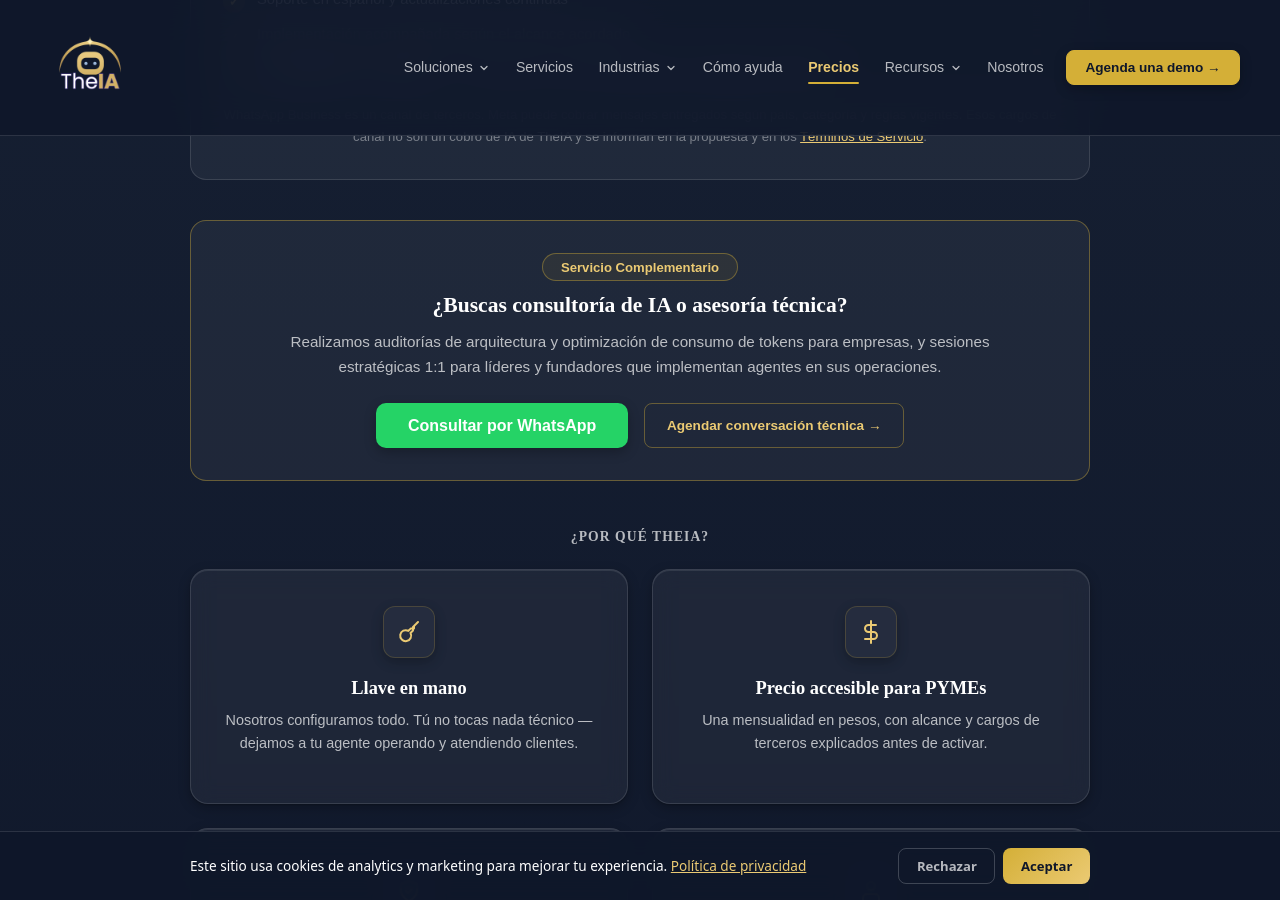
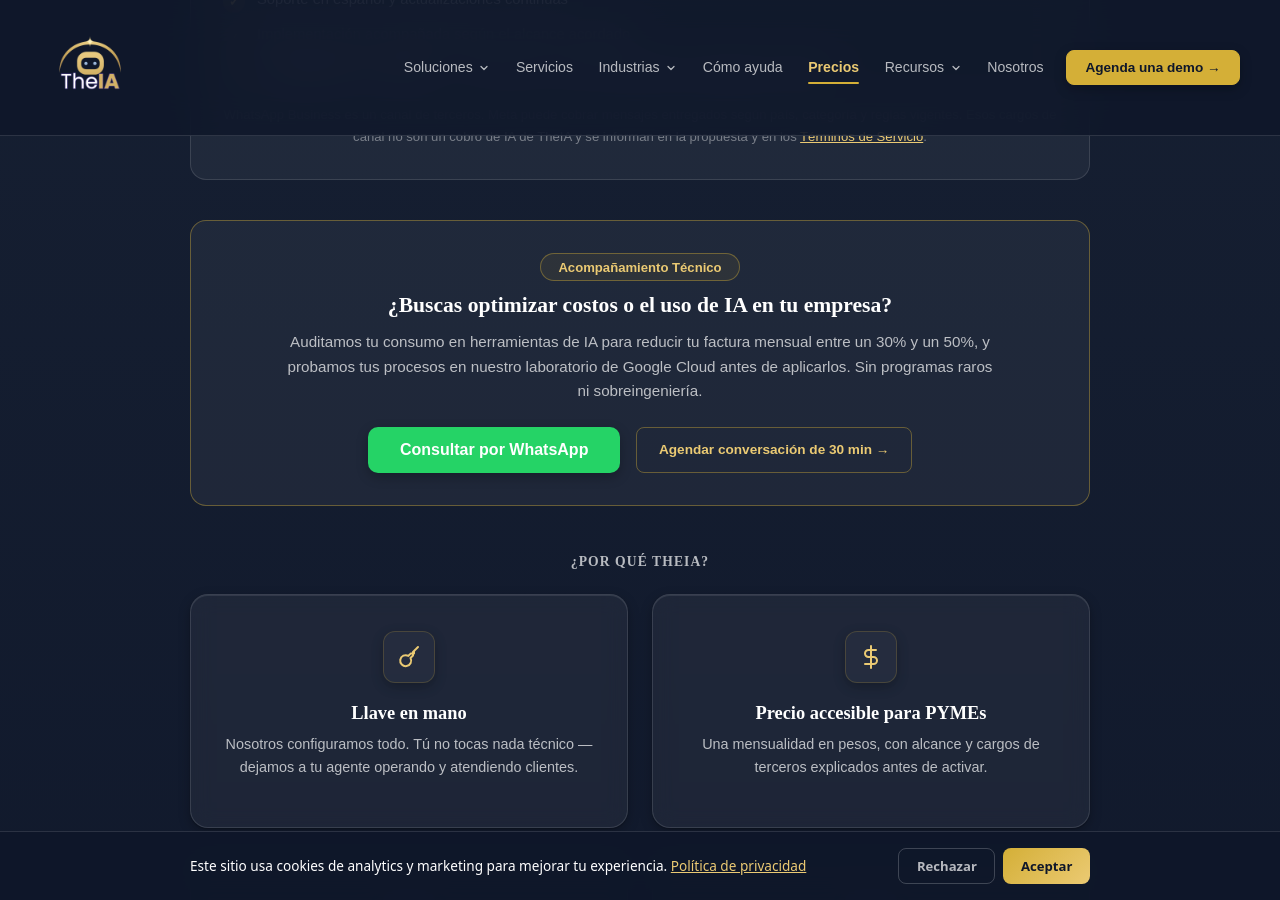
Before and after one commit to rodmera/theia-landing, a Jekyll site: the page precios.html, which Jekyll copies as it is, in a window 1280 px wide and 900 px high, scrolled down 1672 px. Built offline with Jekyll 4.4.1, drawn with Linux system fonts in a browser that asks for light colours; a script that is not in the unit is left out.

Commit message:
feat(servicios): incorporar oferta de optimizacion de costos y pruebas de IA

```diff
--- a/precios.html
+++ b/precios.html
@@ -754,19 +754,19 @@
         <p style="font-size:0.82rem; color:var(--text-muted); line-height:1.65; margin-top:1.25rem;">WhatsApp Business es un canal de terceros. Meta puede cobrar mensajes entregados según país, categoría y reglas vigentes. Esos cargos de canal no son un cobro de IA de TheIA y se informan en la propuesta y en los <a href="/terminos.html" style="color:var(--gold-light);">Términos de Servicio</a>.</p>
       </div>
 
-      <!-- Bloque de Consultoría & Asesoría a Medida -->
+      <!-- Bloque de Consultoría & Acompañamiento Técnico -->
       <div class="pricing-consulting-box reveal" style="max-width: 900px; margin: 0 auto 3rem; background: var(--glass); border: 1px solid var(--glass-border-gold); border-radius: 16px; padding: 2rem; text-align: center;">
-        <div class="dash-badge" style="margin-bottom: 0.75rem;">Servicio Complementario</div>
-        <h3 style="font-family: 'Merriweather', serif; font-size: 1.35rem; color: var(--text); margin-bottom: 0.75rem;">¿Buscas consultoría de IA o asesoría técnica?</h3>
+        <div class="dash-badge" style="margin-bottom: 0.75rem;">Acompañamiento Técnico</div>
+        <h3 style="font-family: 'Merriweather', serif; font-size: 1.35rem; color: var(--text); margin-bottom: 0.75rem;">¿Buscas optimizar costos o el uso de IA en tu empresa?</h3>
         <p style="color: var(--text-sub); font-size: 0.95rem; max-width: 720px; margin: 0 auto 1.5rem; line-height: 1.6;">
-          Realizamos auditorías de arquitectura y optimización de consumo de tokens para empresas, y sesiones estratégicas 1:1 para líderes y fundadores que implementan agentes en sus operaciones.
+          Auditamos tu consumo en herramientas de IA para reducir tu factura mensual entre un 30% y un 50%, y probamos tus procesos en nuestro laboratorio de Google Cloud antes de aplicarlos. Sin programas raros ni sobreingeniería.
         </p>
         <div style="display: flex; gap: 1rem; justify-content: center; flex-wrap: wrap;">
-          <a href="https://wa.me/12063858350?text=Hola%20TheIA%2C%20quiero%20consultar%20por%20asesor%C3%ADa%20en%20agentes%20de%20IA" target="_blank" rel="noopener" class="btn btn-whatsapp">
+          <a href="https://wa.me/12063858350?text=Hola%20TheIA%2C%20quiero%20consultar%20por%20optimizaci%C3%B3n%20y%20ahorro%20en%20IA" target="_blank" rel="noopener" class="btn btn-whatsapp">
             Consultar por WhatsApp
           </a>
           <a href="https://calendar.app.google/ZDjEtqCXTJVxzi7bA" target="_blank" rel="noopener" class="btn btn-outline-gold">
-            Agendar conversación técnica →
+            Agendar conversación de 30 min →
           </a>
         </div>
       </div>
```
Also changed, not shown: servicios.html (+15 -11 lines).
